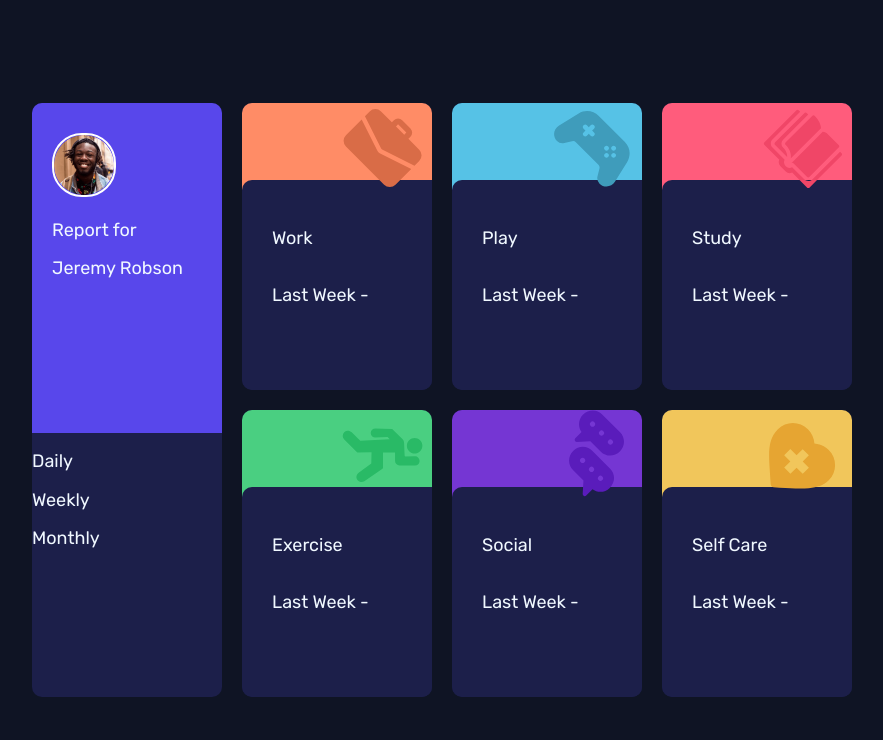
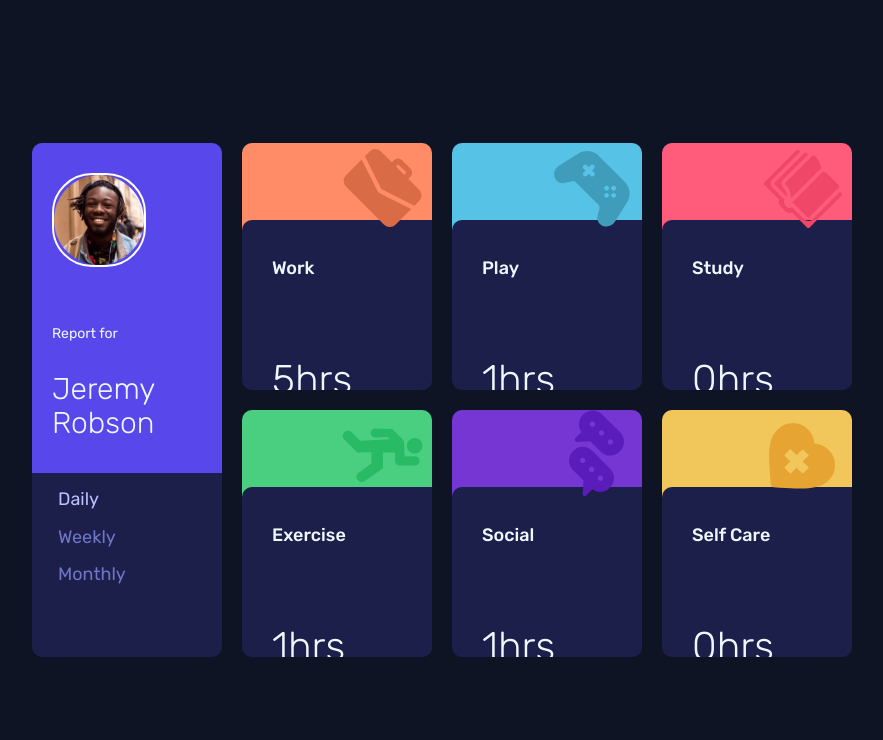
Before and after one commit to ccmarin14/component-tableroControlDeTiempo, a plain HTML site: page index.html in a window 1280 px wide. Shown: the whole page, without its empty margins (198-1081 px from the left). Drawn offline with nearby package versions, Linux system fonts and the light colour scheme.

Commit message:
Consumo de JSON y ajustes CSS

```diff
--- a/index.html
+++ b/index.html
@@ -5,8 +5,8 @@
     <meta name="viewport" content="width=device-width, initial-scale=1.0">
 
     <link rel="icon" type="image/png" sizes="32x32" href="./images/favicon-32x32.png">
-    <link rel="stylesheet" href="styles/style.css">
-    <link rel="stylesheet" href="styles/normalize.css">
+    <link rel="stylesheet" href="./styles/style.css">
+    <link rel="stylesheet" href="./styles/normalize.css">
     <link rel="preconnect" href="https://fonts.googleapis.com">
     <link rel="preconnect" href="https://fonts.gstatic.com" crossorigin>
     <link href="https://fonts.googleapis.com/css2?family=Rubik:wght@300;400;500&display=swap" rel="stylesheet">
@@ -15,104 +15,25 @@
     </head>
 <body>
   <div class="dashboard">
-    <div class="container__data sub">
+    <div class="container__data sub__container">
       <div class="data__info">
-        <img src="/images/image-jeremy.png">
-        <p>Report for</p>
+        <img src="./images/image-jeremy.png">
+        <p class="tittleReport">Report for</p>
         <p class="name">Jeremy Robson</p>
       </div>
       <div class="data__range">
-        <p>Daily</p>
-        <p>Weekly</p>
-        <p>Monthly</p>
+        <button id="daily" class="active">Daily</button>
+        <button id="weekly" >Weekly</button>
+        <button id="monthly" >Monthly</button>
       </div>
     </div>
-    <div class="container__work sub">
-      <div class="sub__header">
-        <img src="images/icon-work.svg">
-      </div>
-      <div class="sub__data">
-        <div class="tittle" id="activity">
-          <p>Work</p>
-          <img src="images/icon-ellipsis.svg">
-        </div>
-        <p class="hours" id="clock"></p>
-        <p>Last Week - </p>
-        <p id="last"></p>
-      </div>
-    </div>
-    <div class="container__play sub">
-      <div class="sub__header">
-        <img src="images/icon-play.svg">
-      </div>
-      <div class="sub__data">
-        <div class="tittle" id="activity">
-          <p>Play</p>
-          <img src="images/icon-ellipsis.svg">
-        </div>
-        <p class="hours" id="clock"></p>
-        <p>Last Week - </p>
-        <p id="last"></p>
-      </div>
-    </div>
-    <div class="container__study sub">
-      <div class="sub__header">
-        <img src="images/icon-study.svg">
-      </div>
-      <div class="sub__data">
-        <div class="tittle" id="activity">
-          <p>Study</p>
-          <img src="images/icon-ellipsis.svg">
-        </div>
-        <p class="hours" id="clock"></p>
-        <p>Last Week - </p>
-        <p id="last"></p>
-      </div>
-    </div>
-    <div class="container__exercise sub">
-      <div class="sub__header">
-        <img src="images/icon-exercise.svg">
-      </div>
-      <div class="sub__data">
-        <div class="tittle" id="activity">
-          <p>Exercise</p>
-          <img src="images/icon-ellipsis.svg">
-        </div>
-        <p class="hours" id="clock"></p>
-        <p>Last Week - </p>
-        <p id="last"></p>
-      </div>
-    </div>
-    <div class="container__social sub">
-      <div class="sub__header">
-        <img src="images/icon-social.svg">
-      </div>
-      <div class="sub__data">
-        <div class="tittle" id="activity">
-          <p>Social</p>
-          <img src="images/icon-ellipsis.svg">
-        </div>
-        <p class="hours" id="clock"></p>
-        <p>Last Week - </p>
-        <p id="last"></p>
-      </div>
-    </div>
-    <div class="container__selfcare sub">
-      <div class="sub__header">
-        <img src="images/icon-self-care.svg">
-      </div>
-      <div class="sub__data">
-        <div class="tittle" id="activity">
-          <p>Self Care</p>
-          <img src="images/icon-ellipsis.svg">
-        </div>
-        <p class="hours" id="clock"></p>
-        <p>Last Week - </p>
-        <p id="last"></p>
-      </div>
+    <div class="data__user">
     </div>
   </div>
-
-  <script src="scripts/script.js"></script>
+  <script src="./scripts/service.js"></script>
+  <script src="./scripts/getDailyReport.js"></script>
+  <script src="./scripts/getWeeklyReport.js"></script>
+  <script src="./scripts/getMonthlyReport.js"></script>
+  <script src="./scripts/index.js"></script>
 </body>
 </html>
--- /dev/null
+++ b/scripts/getDailyReport.js
@@ -0,0 +1,26 @@
+function getDailyReport() {
+    contador = 0;
+    boxContent = "";
+    document.querySelector(".active").classList.remove("active");
+    document.getElementById("daily").classList.add("active");
+
+    DATA.map((data) => {
+        boxContent += `
+        <div class="sub__container ${IMAGES[contador].class}">
+            <div class="sub__header">
+                <img src="images/${IMAGES[contador].name}">
+            </div>
+            <div class="sub__data">
+                <div class="tittle">
+                    <p>${data.title}</p>
+                    <img src="images/icon-ellipsis.svg">
+                </div>
+                <p class="hours">${data.timeframes.daily.current}hrs</p>
+                <p class="last">Last Week - ${data.timeframes.daily.previous}hrs</p>
+            </div>
+        </div>
+        `;
+        contador++;
+    });
+    content.innerHTML = boxContent;
+}
--- /dev/null
+++ b/scripts/getMonthlyReport.js
@@ -0,0 +1,26 @@
+function getMonthlyReport() {
+    contador = 0;
+    boxContent = "";
+    document.querySelector(".active").classList.remove("active");
+    document.getElementById("monthly").classList.add("active");
+
+    DATA.map((data) => {
+        boxContent += `
+        <div class="sub__container ${IMAGES[contador].class}">
+            <div class="sub__header">
+                <img src="images/${IMAGES[contador].name}">
+            </div>
+            <div class="sub__data">
+                <div class="tittle">
+                    <p>${data.title}</p>
+                    <img src="images/icon-ellipsis.svg">
+                </div>
+                <p class="hours">${data.timeframes.monthly.current}hrs</p>
+                <p class="last">Last Week - ${data.timeframes.monthly.previous}hrs</p>
+            </div>
+        </div>
+        `;
+        contador++;
+    });
+    content.innerHTML = boxContent;
+}
--- /dev/null
+++ b/scripts/getWeeklyReport.js
@@ -0,0 +1,26 @@
+function getWeeklyReport() {
+    contador = 0;
+    boxContent = "";
+    document.querySelector(".active").classList.remove("active");
+    document.getElementById("weekly").classList.add("active");
+
+    DATA.map((data) => {
+        boxContent += `
+        <div class="sub__container ${IMAGES[contador].class}">
+            <div class="sub__header">
+                <img src="images/${IMAGES[contador].name}">
+            </div>
+            <div class="sub__data">
+                <div class="tittle">
+                    <p>${data.title}</p>
+                    <img src="images/icon-ellipsis.svg">
+                </div>
+                <p class="hours">${data.timeframes.weekly.current}hrs</p>
+                <p class="last">Last Week - ${data.timeframes.weekly.previous}hrs</p>
+            </div>
+        </div>
+        `;
+        contador++;
+    });
+    content.innerHTML = boxContent;
+}
--- /dev/null
+++ b/scripts/index.js
@@ -0,0 +1,17 @@
+const daily = document.getElementById("daily");
+const weekly = document.getElementById("weekly");
+const monthly = document.getElementById("monthly");
+const IMAGES = [
+    {name: "icon-work.svg", class: "work"},
+    {name: "icon-play.svg", class: "play"},
+    {name: "icon-study.svg", class: "study"},
+    {name: "icon-exercise.svg", class: "exercise"},
+    {name: "icon-social.svg", class: "social"},
+    {name: "icon-self-care.svg", class: "selfcare"}
+];
+
+let boxContent;
+
+daily.addEventListener("click",getDailyReport);
+weekly.addEventListener("click",getWeeklyReport);
+monthly.addEventListener("click",getMonthlyReport);
--- a/scripts/script.js
+++ /dev/null
@@ -1,39 +0,0 @@
-const $listItem = document.querySelectorAll(".item__click");
-
-
-//Escuchar click por cada item
-$listItem.forEach(item => {
-    item.addEventListener("click", function(){ajustar(item)})
-})
-
-//Ajustar el boton seleccionado
-const ajustar = (item) => {
-    if(item.classList.contains("active")){
-        item.classList.remove("active")
-    } else {
-        remover();
-        item.classList.add("active")
-    }
-}
-
-//Remueve la clase active de todos los botones
-const remover = () => {
-    $listItem.forEach(item => {
-        item.classList.remove("active")
-    })
-}
-
-/*
-$listItem.forEach(item => {
-    item.addEventListener("click",() => {
-        if(item.classList.contains("active")){
-            item.classList.remove("active")
-        } else {
-            $listItem.forEach(item => {
-                item.classList.remove("active")
-            })
-            item.classList.add("active")
-        }
-    })
-})
-*/
--- /dev/null
+++ b/scripts/service.js
@@ -0,0 +1,35 @@
+const content = document.querySelector(".data__user");
+let DATA = [];
+
+function getTimeTracking() {
+    let contador = 0;
+    fetch('./data.json')
+        .then((res) => res.json())
+        .then((data) => {
+            DATA = data;
+            boxContent = "";
+
+            DATA.map((data) => {
+                boxContent += `
+                <div class="sub__container ${IMAGES[contador].class}">
+                    <div class="sub__header">
+                        <img src="images/${IMAGES[contador].name}">
+                    </div>
+                    <div class="sub__data">
+                        <div class="tittle">
+                            <p>${data.title}</p>
+                            <img src="images/icon-ellipsis.svg">
+                        </div>
+                        <p class="hours">${data.timeframes.daily.current}hrs</p>
+                        <p class="last">Last Week - ${data.timeframes.daily.previous}hrs</p>
+                    </div>
+                </div>
+                `;
+                contador++;
+            });
+            content.innerHTML = boxContent;
+        }
+    );
+}
+
+getTimeTracking();
--- a/styles/style.css
+++ b/styles/style.css
@@ -26,14 +26,19 @@ body {
 }
 
 .dashboard {
+    display: flex;
+    flex-wrap: wrap;
+}
+
+.data__user {
     display: grid;
     gap: 20px;
-    grid-template-columns: repeat(4,1fr);
+    grid-template-columns: repeat(3,1fr);
     grid-template-rows: repeat(2,1fr);
 }
 
 .container__data {
-    grid-row: 1/3;
+    margin-right: 20px;
 }
 
 .data__info {
@@ -44,41 +49,72 @@ body {
 }
 
 .data__info img {
-    height:20%;
-    border-radius: 30px;
+    height:30%;
+    border-radius: 40px;
     border: 2px solid white;
+    margin-bottom: 40px;
 }
 
-.sub, .sub__data{
+.data__info .tittleReport {
+    font-size: 14px;
+    font-weight: 400;
+}
+
+.data__info .name {
+    font-size: 30px;
+    font-weight: 300;
+}
+
+.data__range {
+    display: flex;
+    flex-wrap: wrap;
+}
+
+.data__range button {
+    width: 100%;
+    text-align: start;
+    background: none;
+    border: none;
+    outline: none;
+    margin: 15px 0 0 20px;
+    color: var(--desaturatedBlue);
+    cursor: pointer;
+}
+
+.data__range button:hover, .active {
+    color: var(--paleBlue) !important;
+}
+
+.sub__container, .sub__data{
     background-color: var(--darkBlue);
     width: 190px;
 }
 
-.container__work .sub__header {
+.work .sub__header {
     background-color: var(--lightOrange)
 }
 
-.container__play .sub__header {
+.play .sub__header {
     background-color: var(--softBlue);
 }
 
-.container__study .sub__header {
+.study .sub__header {
     background-color: var(--lightRed);
 }
 
-.container__exercise .sub__header {
+.exercise .sub__header {
     background-color: var(--limeGreen);
 }
 
-.container__social .sub__header {
+.social .sub__header {
     background-color: var(--violet)
 }
 
-.container__selfcare .sub__header {
+.selfcare .sub__header {
     background-color: var(--softOrange)
 }
 
-.sub {
+.sub__container {
     color: aliceblue;
     border-radius: 10px;
     overflow: hidden;
@@ -99,9 +135,18 @@ body {
 
 .sub__data {
     height: 150px;
+    margin-top: -10px;
+    padding: 20px 30px 0 30px;
     border-radius: 10px;
-    margin-top: -10px;
-    padding: 30px;
+    cursor: pointer;
+}
+
+.sub__data:hover {
+    background-color: var(--desaturatedBlue);
+}
+
+.tittle {
+    font-weight: 500;
 }
 
 .tittle p {
@@ -110,6 +155,24 @@ body {
 
 .tittle img {
     float: right;
+    padding-top: 10px;
+}
+
+.hours {
+    padding-top: 20px;
+    font-size: 40px;
+    font-weight: 300;
+}
+
+.last {
+    padding-top: 10px;
+    font-size: 14px;
+    font-weight: 400;
+    color: var(--desaturatedBlue);
+}
+
+.sub__data:hover > .last {
+    color: var(--paleBlue);
 }
 
 @media (max-width: 980px) {
```
Also changed, not shown: images/final.png (added).
